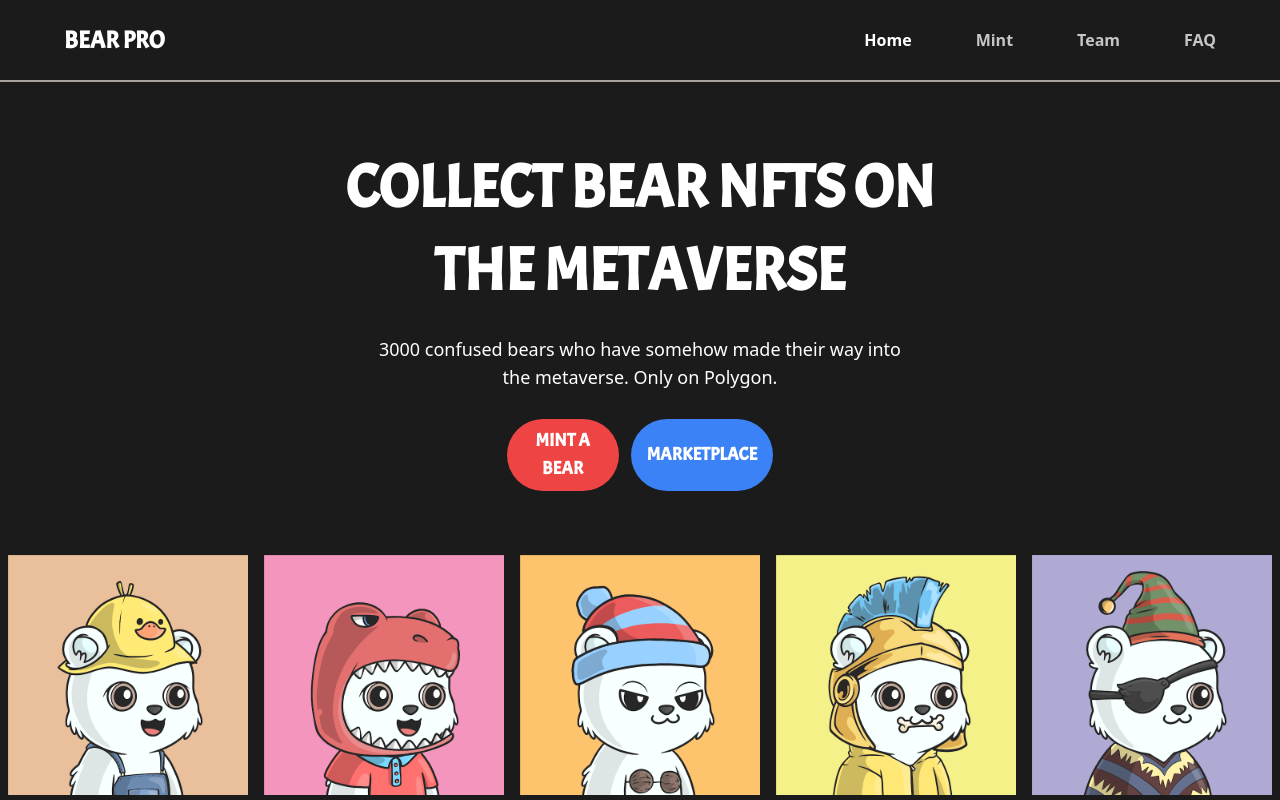
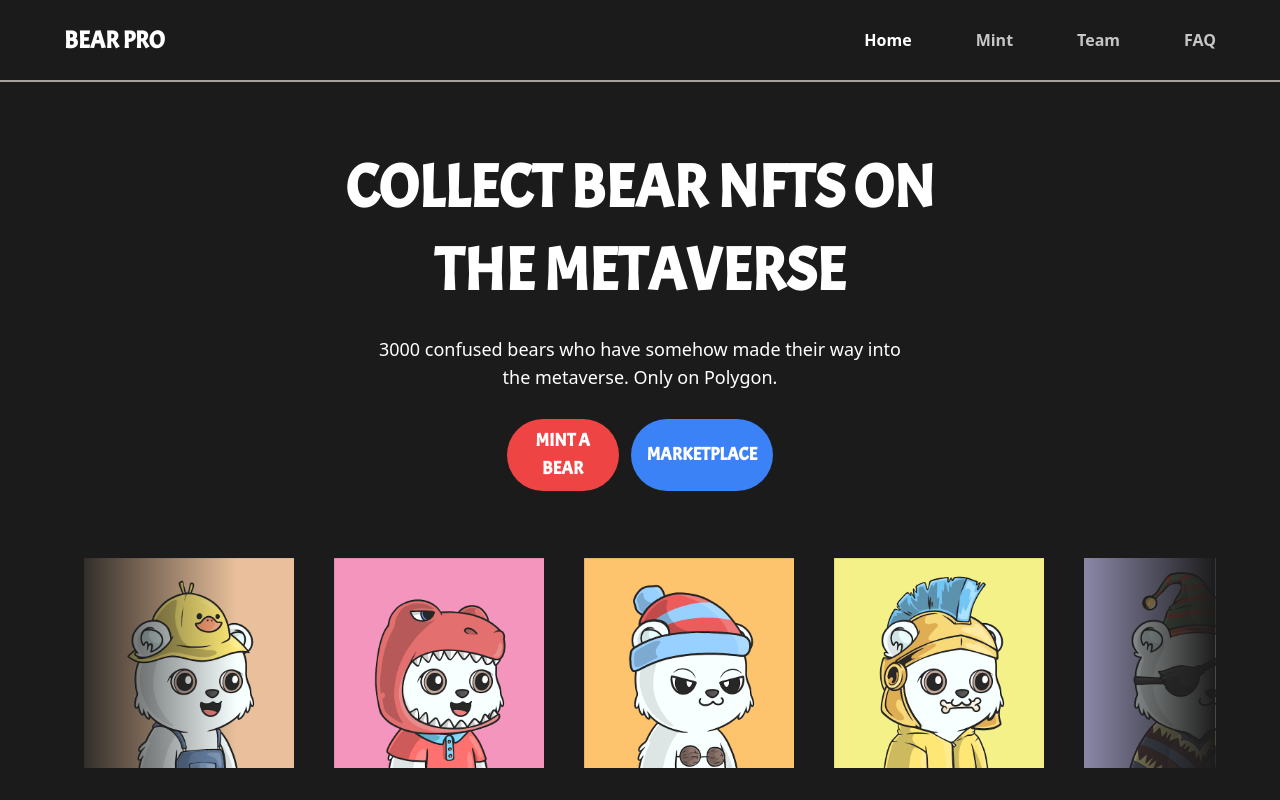
Before and after one commit to atultrp/BearPro, a Next.js app: page / in a window 1280 px wide. Shown: the top 800 px of the page. Built offline with nearby package versions, Linux system fonts and the light colour scheme.

Commit message:
slider css

```diff
--- a/components/Body.js
+++ b/components/Body.js
@@ -2,6 +2,7 @@ import { useState, useEffect } from "react";
 import Accordion from "./Accordion";
 import { ethers } from "ethers"
 import Web3 from 'web3';
+import styles from '../styles/slider.module.css';
 
 const Body = () => {
     const [isconnected, setIsConnected] = useState(false);
@@ -162,35 +163,28 @@ const Body = () => {
             </div>
 
             {/* In Progress */}
-            <div className="container mx-auto w-full overflow-hidden relative pt-16">
-                <div className="flex before:bg-gradient-to-r from-indigo-500 ">
-                    <div className="mx-2">
-                        <img src="/Assets/1.png" />
-                    </div>
-                    <div className="mx-2">
-                        <img src="/Assets/2.png" />
-                    </div>
-                    <div className="mx-2">
-                        <img src="/Assets/3.png" />
-                    </div>
-                    <div className="mx-2">
-                        <img src="/Assets/4.png" />
-                    </div>
-                    <div className="mx-2">
-                        <img src="/Assets/5.png" />
-                    </div>
-                    {/* <div className="mx-2">
-                        <img src="/Assets/6.png" />
-                    </div> */}
-                    {/* <div className="mx-2">
-                        <img src="/Assets/7.png" />
-                    </div> */}
-                    {/* <div className="mx-2">
-                        <img src="/Assets/8.png" />
-                    </div> */}
-                    {/* <div className="mx-2">
-                        <img src="/Assets/9.png" />
-                    </div> */}
+
+
+            <div class={styles.slider}>
+                <div class={styles.slideTrack}>
+                    <div class={styles.slide}><img class="sli" src="/Assets/1.png" /></div>
+                    <div class={styles.slide}><img class="sli" src="/Assets/2.png" /></div>
+                    <div class={styles.slide}><img class="sli" src="/Assets/3.png" /></div>
+                    <div class={styles.slide}><img class="sli" src="/Assets/4.png" /></div>
+                    <div class={styles.slide}><img class="sli" src="/Assets/5.png" /></div>
+                    <div class={styles.slide}><img class="sli" src="/Assets/6.png" /></div>
+                    <div class={styles.slide}><img class="sli" src="/Assets/7.png" /></div>
+                    <div class={styles.slide}><img class="sli" src="/Assets/8.png" /></div>
+                    <div class={styles.slide}><img class="sli" src="/Assets/9.png" /></div>
+                    <div class={styles.slide}><img class="sli" src="/Assets/1.png" /></div>
+                    <div class={styles.slide}><img class="sli" src="/Assets/2.png" /></div>
+                    <div class={styles.slide}><img class="sli" src="/Assets/3.png" /></div>
+                    <div class={styles.slide}><img class="sli" src="/Assets/4.png" /></div>
+                    <div class={styles.slide}><img class="sli" src="/Assets/5.png" /></div>
+                    <div class={styles.slide}><img class="sli" src="/Assets/6.png" /></div>
+                    <div class={styles.slide}><img class="sli" src="/Assets/7.png" /></div>
+                    <div class={styles.slide}><img class="sli" src="/Assets/8.png" /></div>
+                    <div class={styles.slide}><img class="sli" src="/Assets/9.png" /></div>
                 </div>
             </div>
 
@@ -219,7 +213,7 @@ const Body = () => {
                     <div className="pt-6 lg:w-1/2">
 
 
-                        <h3 className="custom-font text-3xl lg:text-3xl font-bold text-[#aa9b76] uppercase pt-6">About</h3>
+                        <h3 className="custom-font justify-center text-3xl lg:text-3xl font-bold text-[#aa9b76] uppercase pt-6">About</h3>
 
                         <p className="mx-6 text-lg py-4 text-left">
                             An NFT, also known as Non-Fungible Token, is a one-of-a-kind digital token stored on a digital ledger/blockchain. The ther "Non-Fungible" signifies something not interchangeable with another good due to its distinct properties.<br />
--- /dev/null
+++ b/styles/slider.module.css
@@ -0,0 +1,55 @@
+
+.slider {
+    height: 300px;
+    position: relative;
+    width: 90%;
+    display: grid;
+    place-items: center;
+    overflow: hidden;
+    margin: 22px auto auto
+}
+
+.slideTrack {
+    display: flex;
+    width: 4500px;
+    -webkit-animation: scroll 40s linear infinite;
+    animation: scroll 40s linear infinite
+}
+
+.slideTrack:hover {
+    -webkit-animation-play-state: paused;
+    animation-play-state: paused
+}
+
+
+.slide {
+    height: 250px;
+    width: 250px;
+    display: flex;
+    align-items: center;
+    padding: 20px;
+    -webkit-perspective: 150px;
+    perspective: 150px
+}
+
+.slider:after,
+.slider:before {
+    background: linear-gradient(90deg, #1b1b1b 0, rgba(226, 225, 225, 0));
+    content: "";
+    height: 100%;
+    position: absolute;
+    width: 15%;
+    z-index: 2
+}
+
+.slider:before {
+    left: 0;
+    top: 0
+}
+
+.slider:after {
+    -webkit-transform: rotate(180deg);
+    transform: rotate(180deg);
+    right: 0;
+    top: 0
+}
```
